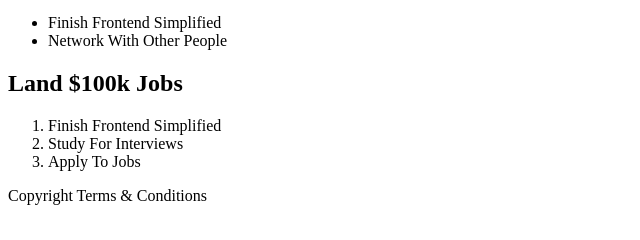
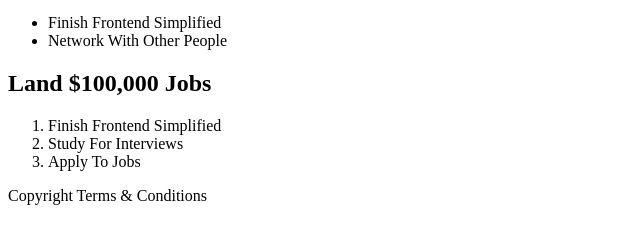
Before and after one commit to ryanmello/first-github-project, a plain HTML site: page dashboard.html in a window 1280 px wide. Shown: the part 399-639 px from the top of the page, 0-640 px from the left. Drawn offline with Linux system fonts and the light colour scheme.

Commit message:
changed heading

```diff
--- a/dashboard.html
+++ b/dashboard.html
@@ -24,7 +24,7 @@
         </ul>
       </section>
       <section>
-        <h1>Land $100k Jobs</h1>
+        <h1>Land $100,000 Jobs</h1>
         <ol>
           <li>Finish Frontend Simplified</li>
           <li>Study For Interviews</li>
```
